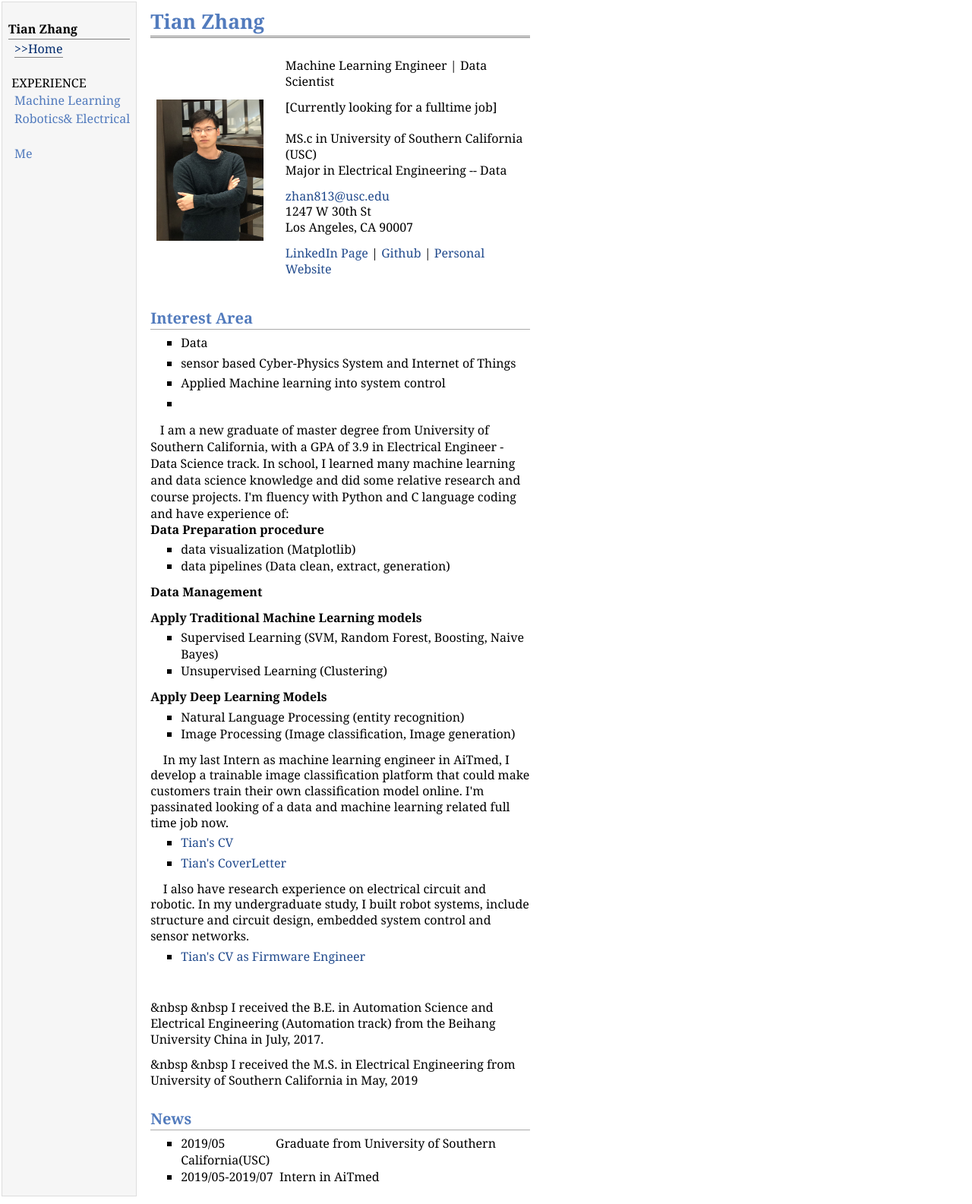
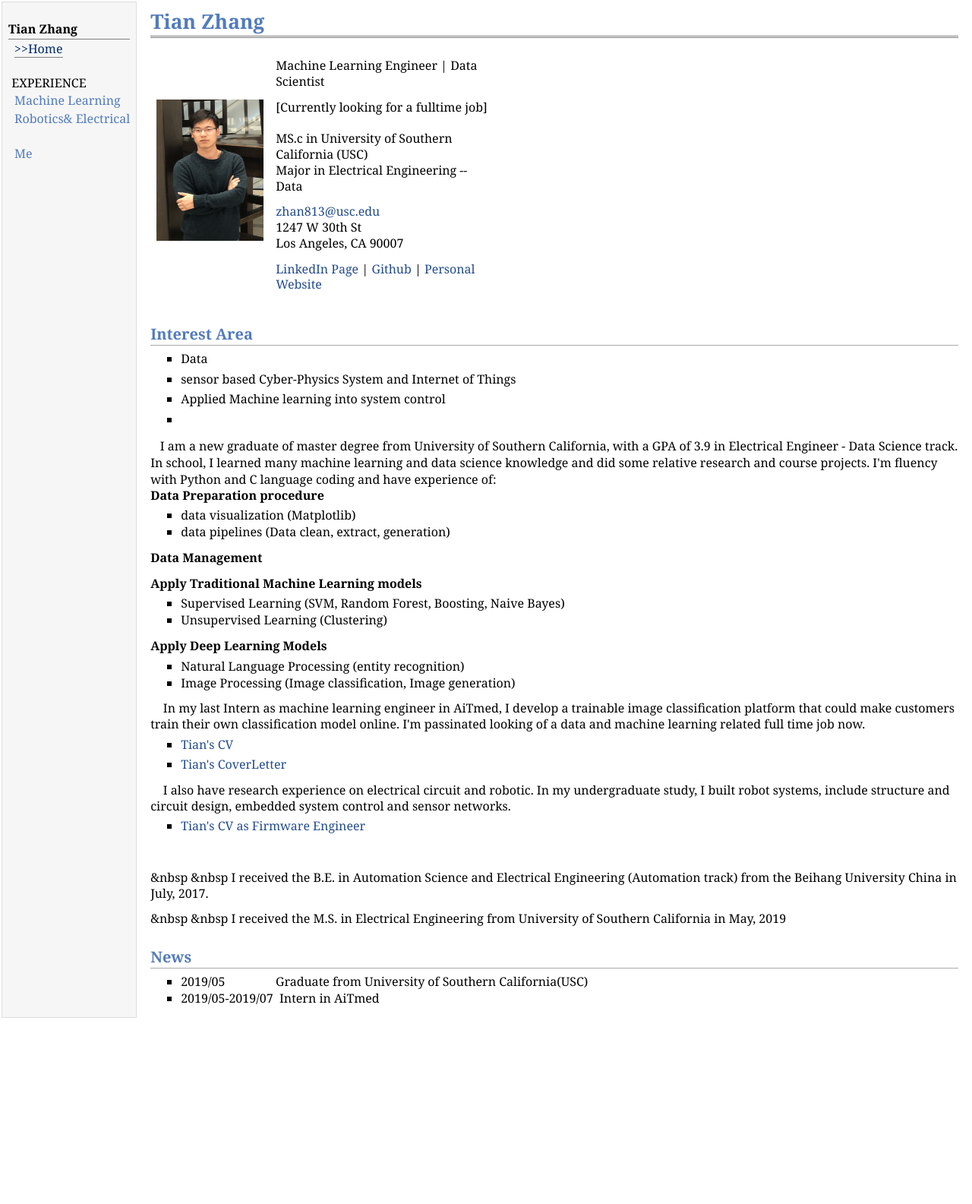
Before and after one commit to dukesky/dukesky.github.io, a Jekyll site: the page index.html, which Jekyll copies as it is, in a window 1280 px wide. Shown: the whole page at 76% size. Built offline with Jekyll 4.4.1, drawn with Linux system fonts in a browser that asks for light colours; after the commit the page ends 1350 px from its top, so only the background shows below that.

Commit message:
Update index.html

```diff
--- a/index.html
+++ b/index.html
@@ -8,7 +8,7 @@
 <title>Tian Zhang's website </title>
  </head>
  <body>
-<table id="tlayout" style="width: 700px;" summary="Table for page layout.">
+<table id="tlayout"  summary="Table for page layout.">
 <tbody>
 <tr  valign="top">
 <td id="layout-menu" >
@@ -25,7 +25,7 @@
 <div id="toptitle">
 <h1>Tian Zhang</h1>
 </div>
-<table class="imgtable" style="width: 500px;">
+<table class="imgtable" >
 <tbody>
 <tr>
 <td style="width: 65.4px;"><img src="figs/Tian_Zhang.jpg" alt="Tian Zhang" width="141px" height="186px" />&nbsp;</td>
```
